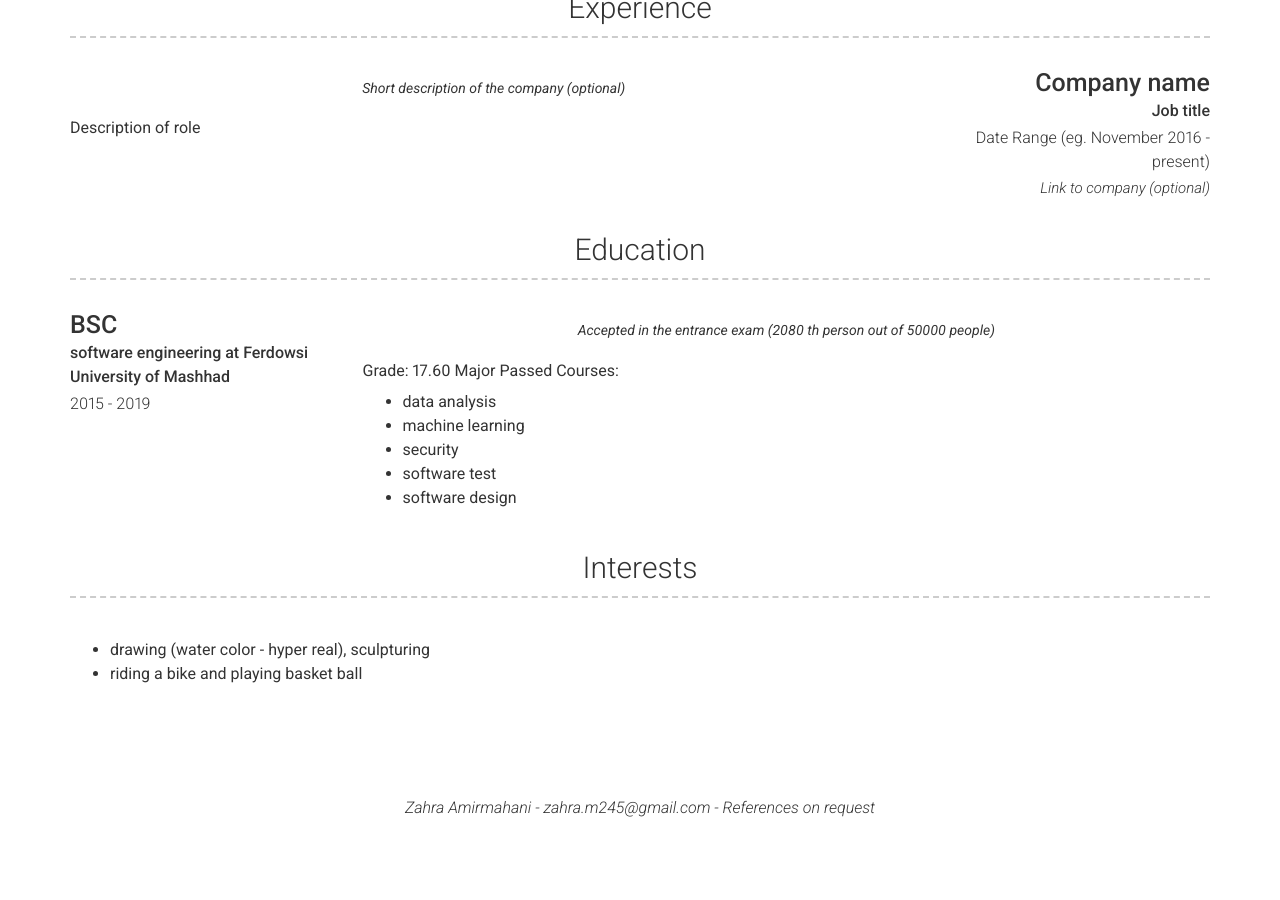
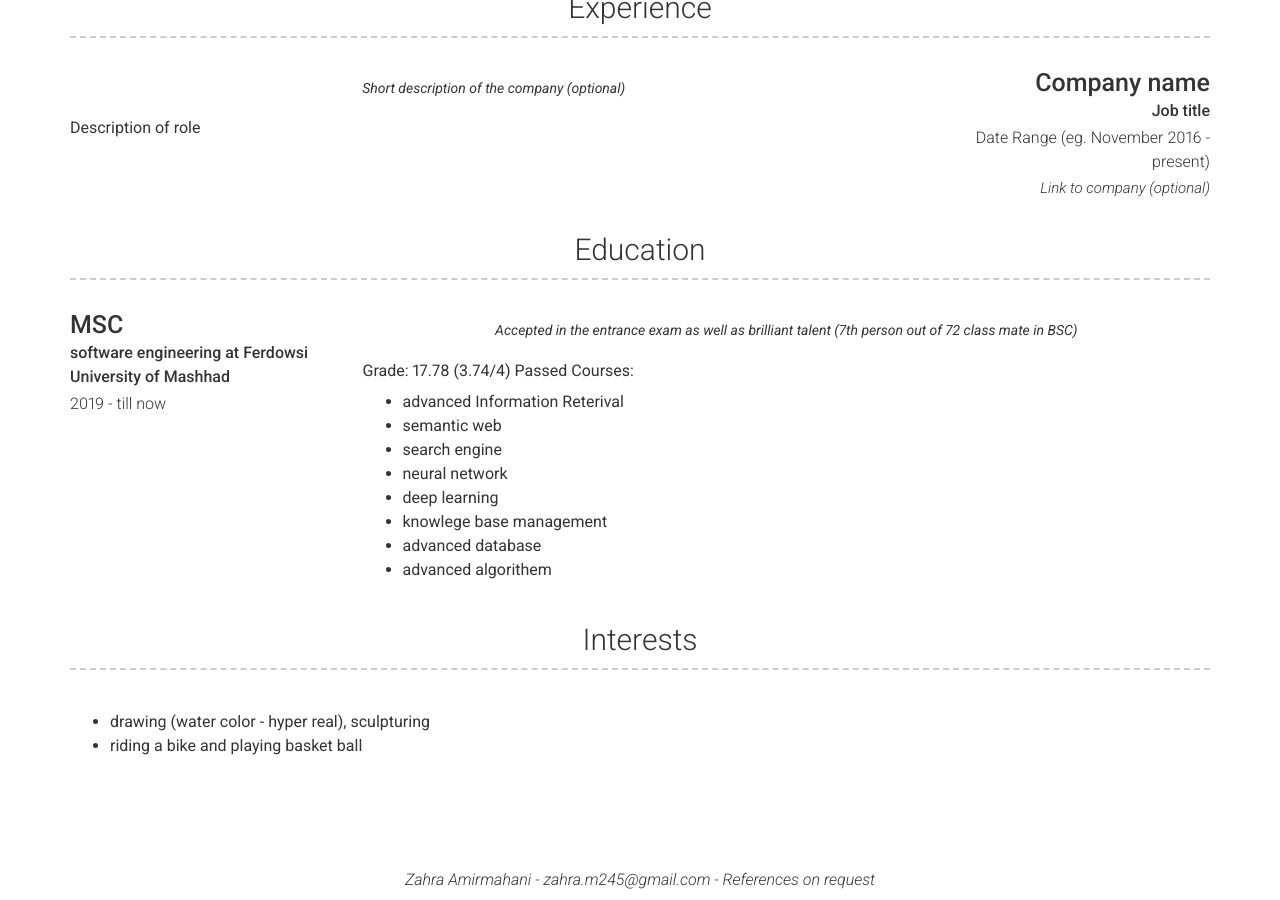
Before and after one commit to zahramahani/zahramahani.github.io, a Jekyll site: the page built from index.md, in a window 1280 px wide and 900 px high, scrolled down 751 px. Built offline with Jekyll 4.4.1, drawn with Linux system fonts in a browser that asks for light colours; nearby versions of some CDN libraries; before the commit the page ends 1579 px from its top, so only the background shows below that.

Commit message:
Update _config.yml

```diff
--- a/_config.yml
+++ b/_config.yml
@@ -93,19 +93,7 @@ content:
           - advanced database
           - advanced algorithem
 
-        title: BSC
-        sub_title: software engineering at Ferdowsi University of Mashhad
-        caption: 2015 - 2019
-        quote: >
-          Accepted in the entrance exam (2080 th person out of 50000 people)
-        description: | # this will include new lines to allow paragraphs
-          Grade: 17.60
-          Major Passed Courses:
-          - data analysis
-          - machine learning
-          - security
-          - software test
-          - software design
+
 
   - title: Interests
     layout: text
```
